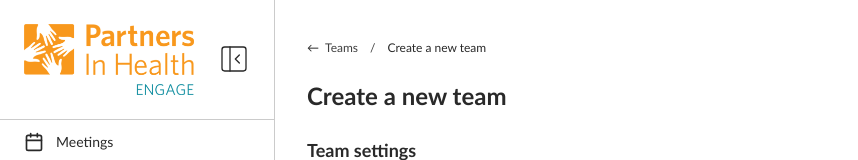
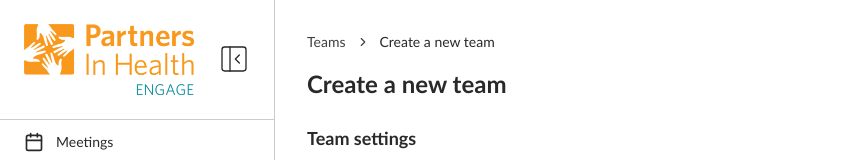
Before and after one commit to lfryemason/pih-advocacy-engage, a Next.js app: page /teams/new in a window 1280 px wide. Shown: the top 160 px of the page, without its empty margins (0-858 px from the left). Built offline with nearby package versions, Linux system fonts and the light colour scheme; no server answers.

Commit message:
Changing all breadcrumbs to shadcn

```diff
--- a/app/(app)/representatives/[id]/page.tsx
+++ b/app/(app)/representatives/[id]/page.tsx
@@ -4,7 +4,14 @@ import { notFound } from "next/navigation";
 import { createClient } from "@/lib/supabase/server";
 import { getCurrentRole } from "@/lib/auth/role";
 import { ORG_ID } from "@/lib/org";
-import { Button } from "@/components/ui/button";
+import {
+  Breadcrumb,
+  BreadcrumbItem,
+  BreadcrumbLink,
+  BreadcrumbList,
+  BreadcrumbPage,
+  BreadcrumbSeparator,
+} from "@/components/ui/breadcrumb";
 import { StafferList } from "@/components/staffers/staffer-list";
 import { SuspenseWithDefaultFallback } from "@/components/suspense-with-default-fallback";
 
@@ -78,17 +85,22 @@ async function RepresentativeContent({
 
   return (
     <>
-      <div>
-        <Button asChild variant="ghost" size="sm" className="-ml-3">
-          <Link href="/representatives" aria-label="Representatives">
-            <span aria-hidden="true">← </span>
-            <span className="text-muted-foreground">Representatives</span>
-            <span className="mx-1.5 text-muted-foreground">/</span>
-            {representative.official_full_name ??
-              `${representative.first_name} ${representative.last_name}`}
-          </Link>
-        </Button>
-      </div>
+      <Breadcrumb>
+        <BreadcrumbList>
+          <BreadcrumbItem>
+            <BreadcrumbLink asChild>
+              <Link href="/representatives">Representatives</Link>
+            </BreadcrumbLink>
+          </BreadcrumbItem>
+          <BreadcrumbSeparator />
+          <BreadcrumbItem>
+            <BreadcrumbPage>
+              {representative.official_full_name ??
+                `${representative.first_name} ${representative.last_name}`}
+            </BreadcrumbPage>
+          </BreadcrumbItem>
+        </BreadcrumbList>
+      </Breadcrumb>
       <h1 className="mt-4 text-2xl font-bold">
         {representative.official_full_name ??
           `${representative.first_name} ${representative.last_name}`}
--- a/app/(app)/teams/[slug]/edit/page.tsx
+++ b/app/(app)/teams/[slug]/edit/page.tsx
@@ -3,7 +3,14 @@ import Link from "next/link";
 import type { Metadata } from "next";
 import { createClient } from "@/lib/supabase/server";
 import { ORG_ID } from "@/lib/org";
-import { Button } from "@/components/ui/button";
+import {
+  Breadcrumb,
+  BreadcrumbItem,
+  BreadcrumbLink,
+  BreadcrumbList,
+  BreadcrumbPage,
+  BreadcrumbSeparator,
+} from "@/components/ui/breadcrumb";
 import { TeamForm } from "@/components/teams/team-form";
 import { MemberEditTable } from "@/components/teams/member-edit-table";
 import type { MembershipWithProfile } from "@/components/teams/team-member-list";
@@ -75,15 +82,19 @@ async function EditTeamContent({
 
   return (
     <>
-      <div>
-        <Button asChild variant="ghost" size="sm" className="-ml-3">
-          <Link href={`/teams/${slug}`}>
-            ← <span className="text-muted-foreground">{team.name}</span>
-            <span className="mx-1.5 text-muted-foreground">/</span>
-            Edit
-          </Link>
-        </Button>
-      </div>
+      <Breadcrumb>
+        <BreadcrumbList>
+          <BreadcrumbItem>
+            <BreadcrumbLink asChild>
+              <Link href={`/teams/${slug}`}>{team.name}</Link>
+            </BreadcrumbLink>
+          </BreadcrumbItem>
+          <BreadcrumbSeparator />
+          <BreadcrumbItem>
+            <BreadcrumbPage>Edit</BreadcrumbPage>
+          </BreadcrumbItem>
+        </BreadcrumbList>
+      </Breadcrumb>
       <h1 className="mt-4 text-2xl font-bold">{team.name}</h1>
       <div className="mt-6 grid grid-cols-1 items-start gap-x-8 gap-y-8 lg:grid-cols-[3fr_5fr]">
         <TeamForm orgId={ORG_ID} team={team} />
--- a/app/(app)/teams/new/page.tsx
+++ b/app/(app)/teams/new/page.tsx
@@ -1,6 +1,13 @@
 import Link from "next/link";
 import type { Metadata } from "next";
-import { Button } from "@/components/ui/button";
+import {
+  Breadcrumb,
+  BreadcrumbItem,
+  BreadcrumbLink,
+  BreadcrumbList,
+  BreadcrumbPage,
+  BreadcrumbSeparator,
+} from "@/components/ui/breadcrumb";
 import { TeamForm } from "@/components/teams/team-form";
 import { ORG_ID } from "@/lib/org";
 
@@ -9,16 +16,19 @@ export const metadata: Metadata = { title: "Create a new team" };
 export default function NewTeamPage() {
   return (
     <div className="p-8">
-      <div>
-        <Button asChild variant="ghost" size="sm" className="-ml-3">
-          <Link href="/teams" aria-label="Back to Teams">
-            <span aria-hidden="true">← </span>
-            <span className="text-muted-foreground">Teams</span>
-            <span className="mx-1.5 text-muted-foreground">/</span>
-            Create a new team
-          </Link>
-        </Button>
-      </div>
+      <Breadcrumb>
+        <BreadcrumbList>
+          <BreadcrumbItem>
+            <BreadcrumbLink asChild>
+              <Link href="/teams">Teams</Link>
+            </BreadcrumbLink>
+          </BreadcrumbItem>
+          <BreadcrumbSeparator />
+          <BreadcrumbItem>
+            <BreadcrumbPage>Create a new team</BreadcrumbPage>
+          </BreadcrumbItem>
+        </BreadcrumbList>
+      </Breadcrumb>
       <h1 className="mt-4 text-2xl font-bold">Create a new team</h1>
       <div className="mt-6">
         <TeamForm orgId={ORG_ID} />
--- a/components/teams/team-page-client.tsx
+++ b/components/teams/team-page-client.tsx
@@ -4,6 +4,14 @@ import { useState } from "react";
 import { useRouter } from "next/navigation";
 import Link from "next/link";
 import { Button } from "@/components/ui/button";
+import {
+  Breadcrumb,
+  BreadcrumbItem,
+  BreadcrumbLink,
+  BreadcrumbList,
+  BreadcrumbPage,
+  BreadcrumbSeparator,
+} from "@/components/ui/breadcrumb";
 import { Tables } from "@/lib/supabase/database.types";
 import { createClient } from "@/lib/supabase/client";
 import { TYPE_LABELS } from "@/lib/teams";
@@ -57,15 +65,19 @@ export function TeamPageClient({
 
   return (
     <>
-      <div>
-        <Button asChild variant="ghost" size="sm" className="-ml-3">
-          <Link href="/teams">
-            ← <span className="text-muted-foreground">Teams</span>
-            <span className="mx-1.5 text-muted-foreground">/</span>
-            {team.name}
-          </Link>
-        </Button>
-      </div>
+      <Breadcrumb>
+        <BreadcrumbList>
+          <BreadcrumbItem>
+            <BreadcrumbLink asChild>
+              <Link href="/teams">Teams</Link>
+            </BreadcrumbLink>
+          </BreadcrumbItem>
+          <BreadcrumbSeparator />
+          <BreadcrumbItem>
+            <BreadcrumbPage>{team.name}</BreadcrumbPage>
+          </BreadcrumbItem>
+        </BreadcrumbList>
+      </Breadcrumb>
       <div className="mt-4 flex items-start justify-between">
         <div>
           <h1 className="text-2xl font-bold">{team.name}</h1>
--- /dev/null
+++ b/components/ui/breadcrumb.tsx
@@ -0,0 +1,109 @@
+import * as React from "react";
+import { ChevronRight, MoreHorizontal } from "lucide-react";
+import { Slot } from "radix-ui";
+
+import { cn } from "@/lib/utils";
+
+function Breadcrumb({ ...props }: React.ComponentProps<"nav">) {
+  return <nav aria-label="breadcrumb" data-slot="breadcrumb" {...props} />;
+}
+
+function BreadcrumbList({ className, ...props }: React.ComponentProps<"ol">) {
+  return (
+    <ol
+      data-slot="breadcrumb-list"
+      className={cn(
+        "flex flex-wrap items-center gap-1.5 break-words text-sm text-muted-foreground sm:gap-2.5",
+        className,
+      )}
+      {...props}
+    />
+  );
+}
+
+function BreadcrumbItem({ className, ...props }: React.ComponentProps<"li">) {
+  return (
+    <li
+      data-slot="breadcrumb-item"
+      className={cn("inline-flex items-center gap-1.5", className)}
+      {...props}
+    />
+  );
+}
+
+function BreadcrumbLink({
+  asChild,
+  className,
+  ...props
+}: React.ComponentProps<"a"> & {
+  asChild?: boolean;
+}) {
+  const Comp = asChild ? Slot.Root : "a";
+
+  return (
+    <Comp
+      data-slot="breadcrumb-link"
+      className={cn("transition-colors hover:text-foreground", className)}
+      {...props}
+    />
+  );
+}
+
+function BreadcrumbPage({ className, ...props }: React.ComponentProps<"span">) {
+  return (
+    <span
+      data-slot="breadcrumb-page"
+      role="link"
+      aria-disabled="true"
+      aria-current="page"
+      className={cn("font-normal text-foreground", className)}
+      {...props}
+    />
+  );
+}
+
+function BreadcrumbSeparator({
+  children,
+  className,
+  ...props
+}: React.ComponentProps<"li">) {
+  return (
+    <li
+      data-slot="breadcrumb-separator"
+      role="presentation"
+      aria-hidden="true"
+      className={cn("[&>svg]:size-3.5", className)}
+      {...props}
+    >
+      {children ?? <ChevronRight />}
+    </li>
+  );
+}
+
+function BreadcrumbEllipsis({
+  className,
+  ...props
+}: React.ComponentProps<"span">) {
+  return (
+    <span
+      data-slot="breadcrumb-ellipsis"
+      role="presentation"
+      aria-hidden="true"
+      className={cn("flex size-9 items-center justify-center", className)}
+      {...props}
+    >
+      <MoreHorizontal className="size-4" />
+      <span className="sr-only">More</span>
+    </span>
+  );
+}
+
+export {
+  Breadcrumb,
+  BreadcrumbList,
+  BreadcrumbItem,
+  BreadcrumbLink,
+  BreadcrumbPage,
+  BreadcrumbSeparator,
+  BreadcrumbEllipsis,
+};
```
Also changed, not shown: 1 other file (tests, documents, lock files or other folders).
